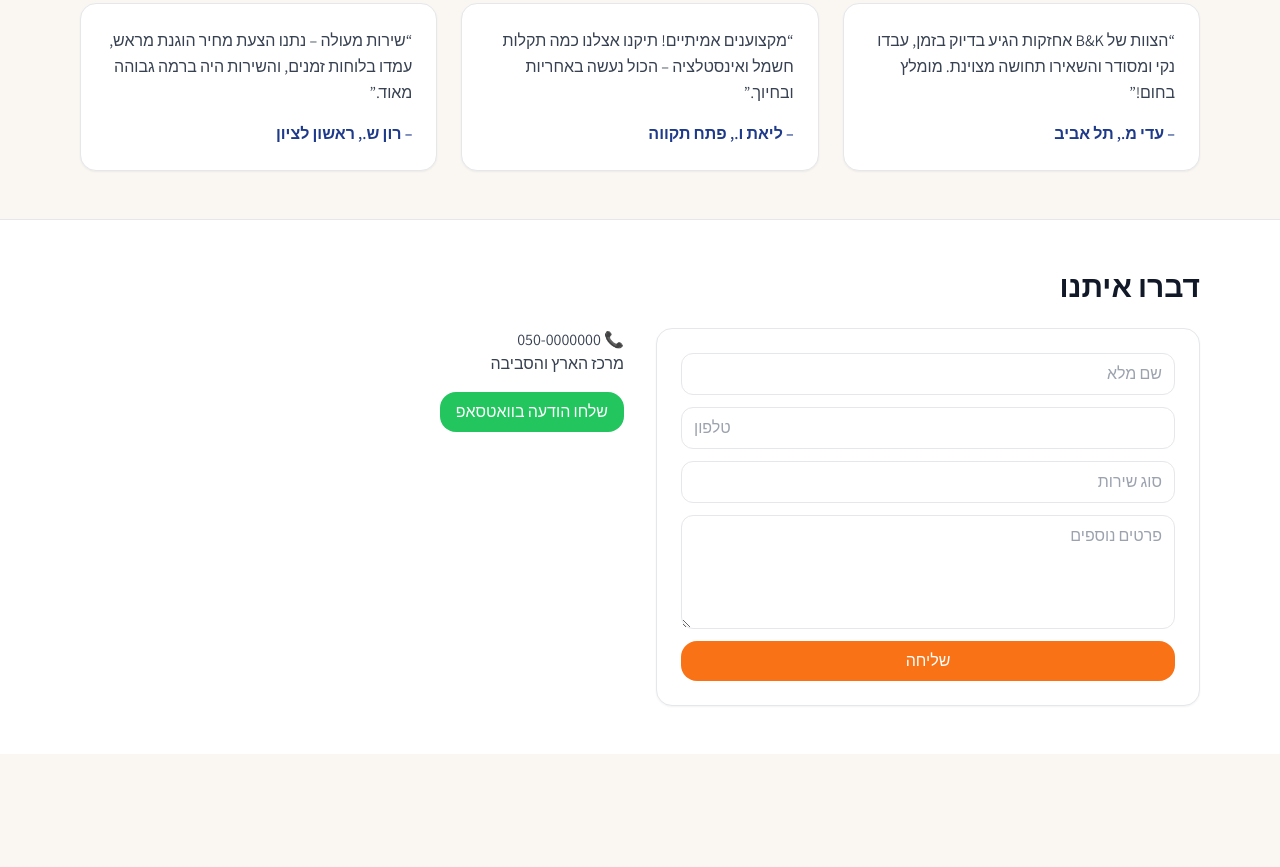
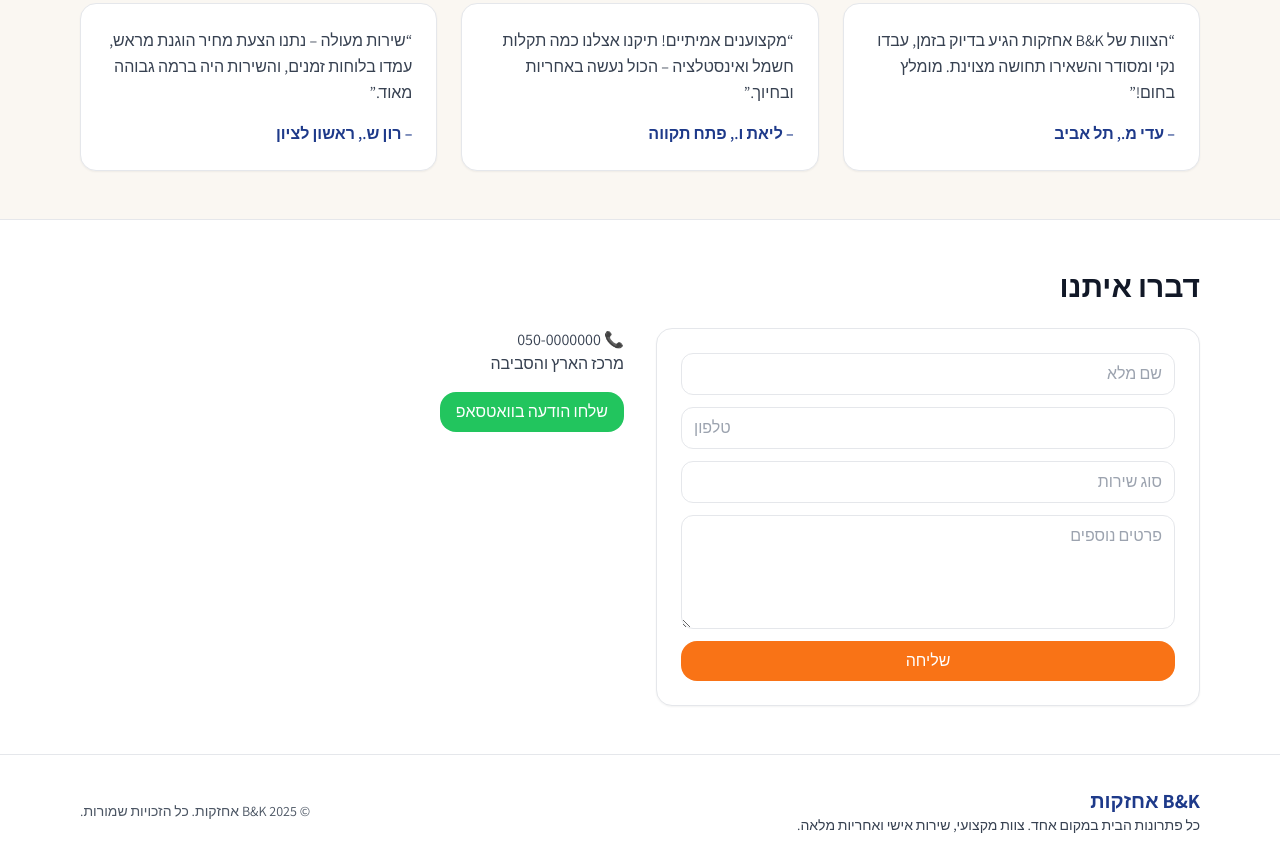
Before and after one commit to bennyot-cloud/bk-site, a plain HTML site: page index.html in a window 1280 px wide. Shown: the part 1225-2092 px from the top of the page. Before the commit the page ends 1979 px from the top, so only its background shows below. Drawn offline with nearby package versions, Linux system fonts and the light colour scheme.

Commit message:
Update index.html

```diff
--- a/index.html
+++ b/index.html
@@ -5,24 +5,23 @@
   <meta name="viewport" content="width=device-width, initial-scale=1" />
   <title>B&K אחזקות – כל פתרונות הבית במקום אחד</title>
   <meta name="description" content="B&K אחזקות – צוות מקצועי לעבודות חשמל, אינסטלציה, צבע ותחזוקה. אמינות, אחריות וזמינות מלאה.">
+  <!-- Font + Tailwind -->
   <link href="https://fonts.googleapis.com/css2?family=Assistant:wght@300;400;600;700&display=swap" rel="stylesheet">
   <script src="https://cdn.tailwindcss.com"></script>
   <script>
     tailwind.config = {
       theme: {
         extend: {
-          colors: {
-            brand: '#1E3A8A',
-            accent: '#F97316',
-            bg: '#FAF7F2'
-          }
+          colors: { brand:'#1E3A8A', accent:'#F97316', bg:'#FAF7F2' }
         }
       }
     }
   </script>
-  <style>
-    body { font-family: "Assistant", sans-serif; }
-  </style>
+
+  <!-- Favicon (עדכן נתיב אם צריך) -->
+  <link rel="icon" type="image/png" href="https://raw.githubusercontent.com/bennyot-cloud/bk-site/main/favicon.png" />
+
+  <style> body{font-family:"Assistant",sans-serif;} </style>
 </head>
 <body class="bg-bg text-gray-900">
 
@@ -30,7 +29,8 @@
   <div class="w-full bg-brand text-white sticky top-0 z-50">
     <div class="max-w-6xl mx-auto px-4 py-3 flex items-center justify-between">
       <div class="flex items-center gap-3">
-        <div class="w-10 h-10 rounded-2xl bg-white/15 grid place-items-center font-bold">B&K</div>
+        <!-- לוגו (עדכן נתיב אם צריך) -->
+        <img src="https://raw.githubusercontent.com/bennyot-cloud/bk-site/main/logo.png" alt="B&K אחזקות" class="h-12">
         <div>
           <div class="text-xl font-bold">B&K אחזקות</div>
           <div class="text-sm text-white/80">כל פתרונות הבית במקום אחד</div>
@@ -51,9 +51,7 @@
       <span class="inline-flex items-center gap-2 px-3 py-1 rounded-full bg-white border text-sm mb-3 shadow-sm">
         B&K אחזקות – אמינות, אחריות וזמינות
       </span>
-      <h1 class="text-4xl md:text-6xl font-extrabold leading-tight text-brand">
-        שירותי הנדימן מקצועיים לבית ולעסק
-      </h1>
+      <h1 class="text-4xl md:text-6xl font-extrabold leading-tight text-brand">שירותי הנדימן מקצועיים לבית ולעסק</h1>
       <p class="mt-4 text-lg text-gray-700 max-w-2xl">
         התקנות, צבע, אינסטלציה, חשמל קל ותחזוקה שוטפת – הצוות שלנו כאן כדי לטפל בכל מה שצריך באיכות ובאמינות.
       </p>
@@ -62,9 +60,7 @@
         <a href="#services" class="px-5 py-3 rounded-2xl border border-brand/40 text-brand hover:bg-white transition">לראות שירותים</a>
       </div>
       <div class="mt-6 flex flex-wrap gap-6 text-sm text-gray-700">
-        <span>הגעה מהירה</span>
-        <span>אחריות מלאה</span>
-        <span>שירות מקצועי ואישי</span>
+        <span>הגעה מהירה</span><span>אחריות מלאה</span><span>שירות מקצועי ואישי</span>
       </div>
     </div>
   </header>
@@ -152,7 +148,20 @@
     </div>
   </section>
 
-  <!-- WhatsApp Floating Button -->
+  <!-- Footer -->
+  <footer class="border-t bg-white">
+    <div class="max-w-6xl mx-auto px-4 py-8 grid md:grid-cols-2 gap-6 items-center">
+      <div>
+        <div class="text-xl font-bold text-brand">B&K אחזקות</div>
+        <div class="text-sm text-gray-700">כל פתרונות הבית במקום אחד. צוות מקצועי, שירות אישי ואחריות מלאה.</div>
+      </div>
+      <div class="text-sm text-gray-600 md:text-left">
+        © <span id="year"></span> B&K אחזקות. כל הזכויות שמורות.
+      </div>
+    </div>
+  </footer>
+
+  <!-- כפתור וואטסאפ צף -->
   <a href="https://wa.me/972500000000?text=שלום!%20אשמח%20לקבל%20פרטים%20על%20שירותי%20B%26K%20אחזקות"
      class="fixed bottom-5 left-5 bg-green-500 hover:bg-green-600 text-white p-4 rounded-full shadow-lg z-50"
      target="_blank" aria-label="WhatsApp">
@@ -162,6 +171,9 @@
   </a>
 
   <script>
+    document.getElementById('year').textContent = new Date().getFullYear();
+
+    // טופס -> וואטסאפ
     function handleSubmit(e){
       e.preventDefault();
       const name = document.getElementById('name').value || '';
@@ -169,17 +181,17 @@
       const service = document.getElementById('service').value || '';
       const msg = document.getElementById('msg').value || '';
       const text = `👋 שלום, אני ${name}%0Aטלפון: ${phone}%0Aשירות מבוקש: ${service}%0Aפרטים נוספים: ${msg}`;
-      const phoneIntl = '972500000000'; // החלף למספר שלך
+      const phoneIntl = '972500000000'; // עדכן למספר שלך (למשל 972501234567)
       const wa = `https://wa.me/${phoneIntl}?text=${text}`;
       window.open(wa, '_blank');
     }
 
-    const phoneIntl = '972500000000';
+    // קישורי וואטסאפ ישירים
+    const phoneIntl = '972500000000'; // עדכן למספר שלך
     const wa = `https://wa.me/${phoneIntl}`;
     document.getElementById('waLink').href = wa;
     document.getElementById('waLink2').href = wa;
-    document.getElementById('phoneLink').href = 'tel:+972500000000';
+    document.getElementById('phoneLink').href = 'tel:+972500000000'; // עדכן גם כאן
   </script>
-
 </body>
 </html>
```
